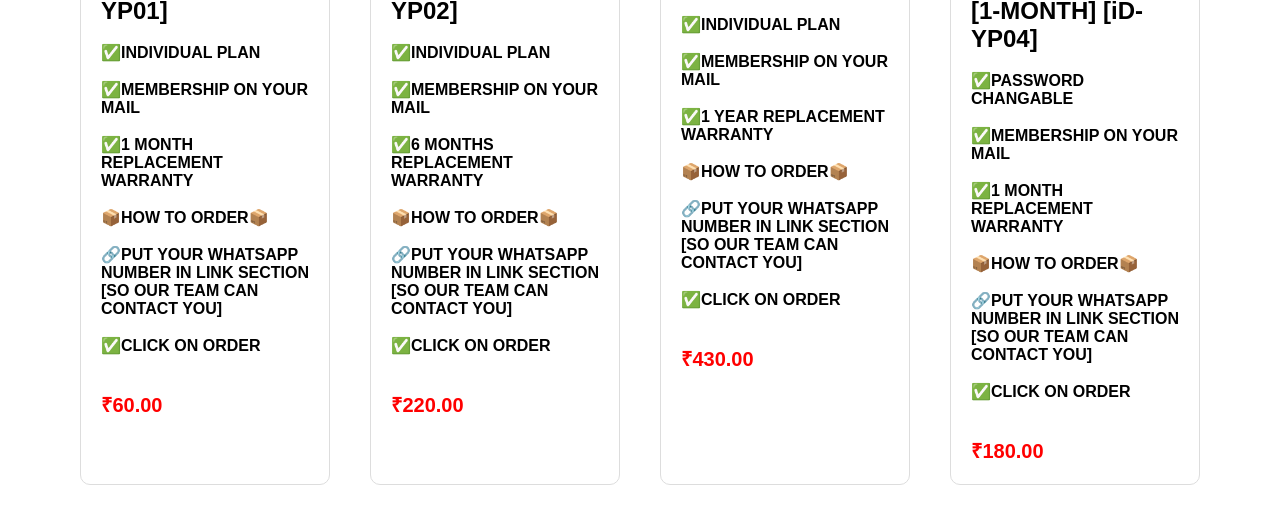
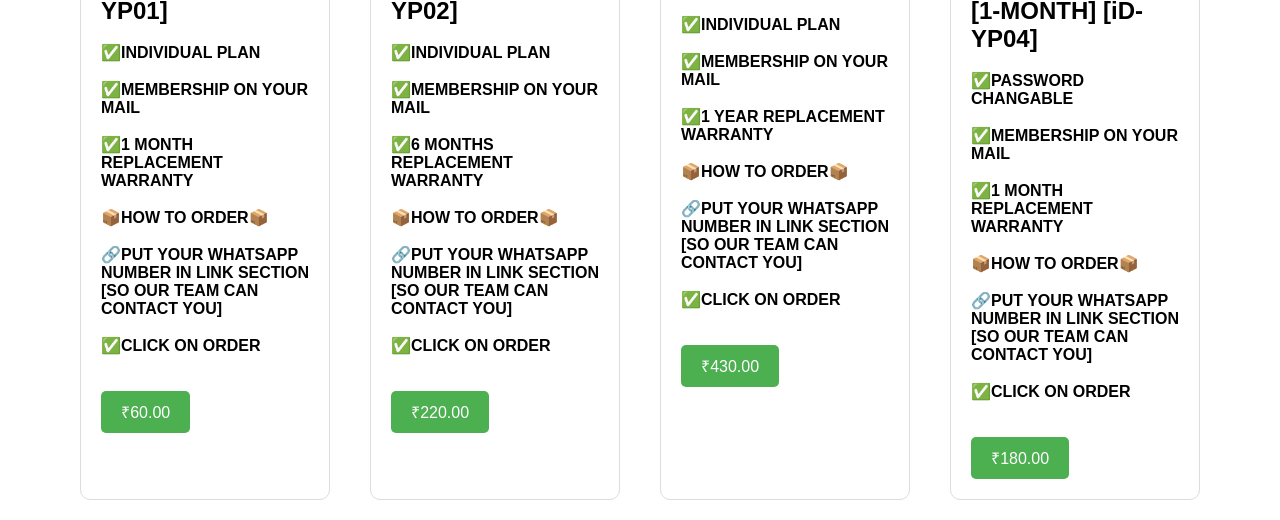
Before and after one commit to kattavignesh/vtechsolutions, a plain HTML site: page ytpmservices.html in a window 1280 px wide. Shown: the part 499-1019 px from the top of the page. Drawn offline with nearby package versions, Linux system fonts and the light colour scheme.

Commit message:
ytpmservices.html

```diff
--- a/ytpmservices.html
+++ b/ytpmservices.html
@@ -90,7 +90,10 @@
                 📦HOW TO ORDER📦<br><br>
                 🔗PUT YOUR WHATSAPP NUMBER IN LINK SECTION [SO OUR TEAM CAN CONTACT YOU]<br><br>
                 ✅CLICK ON ORDER<br><br><br></strong></p>
-            <p class="product-price">₹60.00</p>
+                        <div class="orderbuttons">
+              <a href="response.html">
+                <button style="background-color: #4CAF50; color: white; padding: 10px 20px; border: none; border-radius: 5px; cursor: pointer; font-size: 16px;">
+                  ₹60.00</button></a></div>
         </div>
     </div>
 
@@ -105,7 +108,10 @@
                 📦HOW TO ORDER📦<br><br>
                 🔗PUT YOUR WHATSAPP NUMBER IN LINK SECTION [SO OUR TEAM CAN CONTACT YOU]<br><br>
                 ✅CLICK ON ORDER<br><br><br></strong></p>
-            <p class="product-price">₹220.00</p>
+                        <div class="orderbuttons">
+              <a href="response.html">
+                <button style="background-color: #4CAF50; color: white; padding: 10px 20px; border: none; border-radius: 5px; cursor: pointer; font-size: 16px;">
+                  ₹220.00</button></a></div>
         </div>
     </div>
 
@@ -120,7 +126,10 @@
                 📦HOW TO ORDER📦<br><br>
                 🔗PUT YOUR WHATSAPP NUMBER IN LINK SECTION [SO OUR TEAM CAN CONTACT YOU]<br><br>
                 ✅CLICK ON ORDER<br><br><br></strong></p>
-            <p class="product-price">₹430.00</p>
+                       <div class="orderbuttons">
+              <a href="response.html">
+                <button style="background-color: #4CAF50; color: white; padding: 10px 20px; border: none; border-radius: 5px; cursor: pointer; font-size: 16px;">
+                  ₹430.00</button></a></div>
         </div>
     </div>
 
@@ -135,7 +144,10 @@
                 📦HOW TO ORDER📦<br><br>
                 🔗PUT YOUR WHATSAPP NUMBER IN LINK SECTION [SO OUR TEAM CAN CONTACT YOU]<br><br>
                 ✅CLICK ON ORDER<br><br><br></strong></p>
-            <p class="product-price">₹180.00</p>
+                        <div class="orderbuttons">
+              <a href="response.html">
+                <button style="background-color: #4CAF50; color: white; padding: 10px 20px; border: none; border-radius: 5px; cursor: pointer; font-size: 16px;">
+                  ₹180.00</button></a></div>
         </div>
     </div>
 
```
